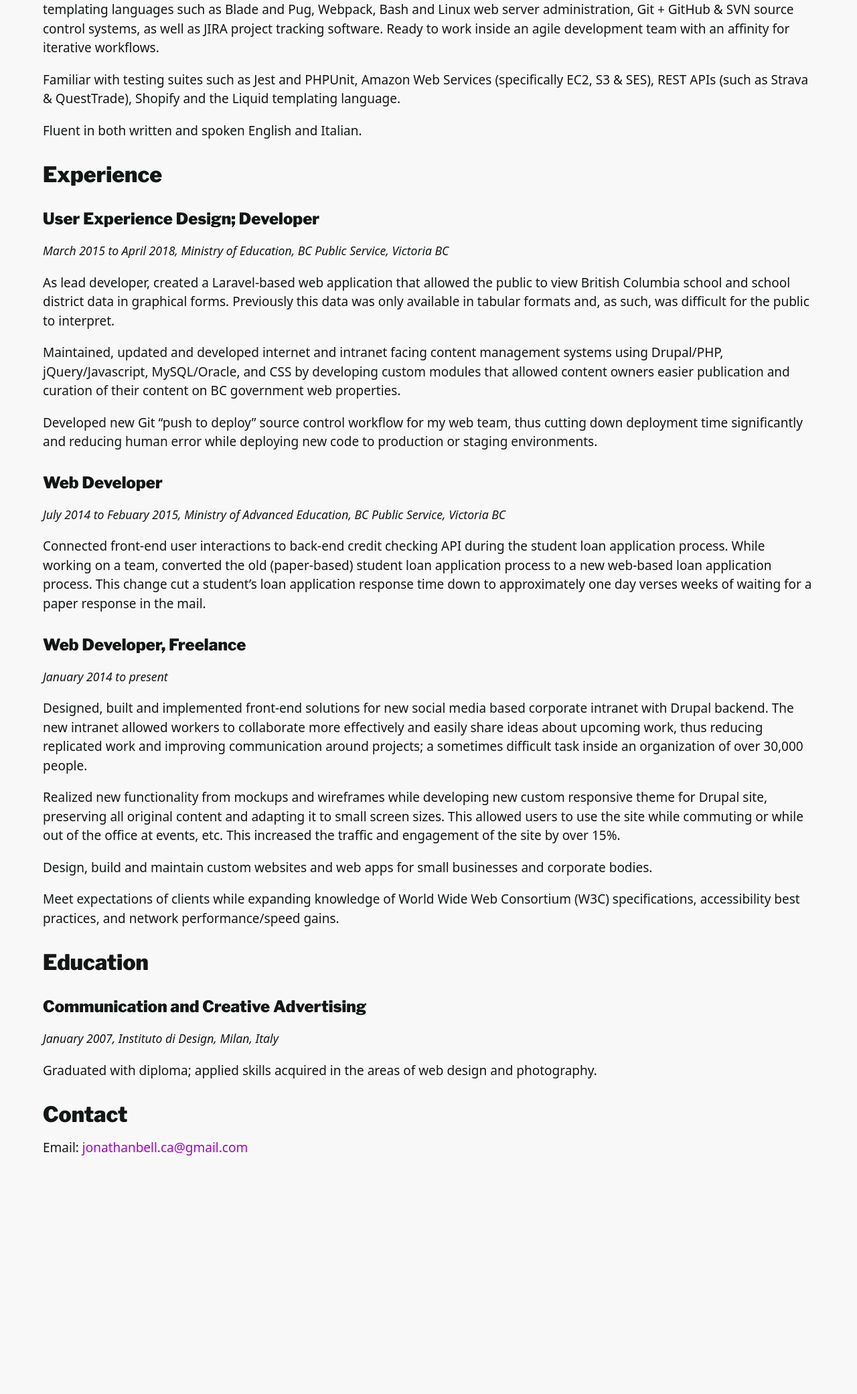
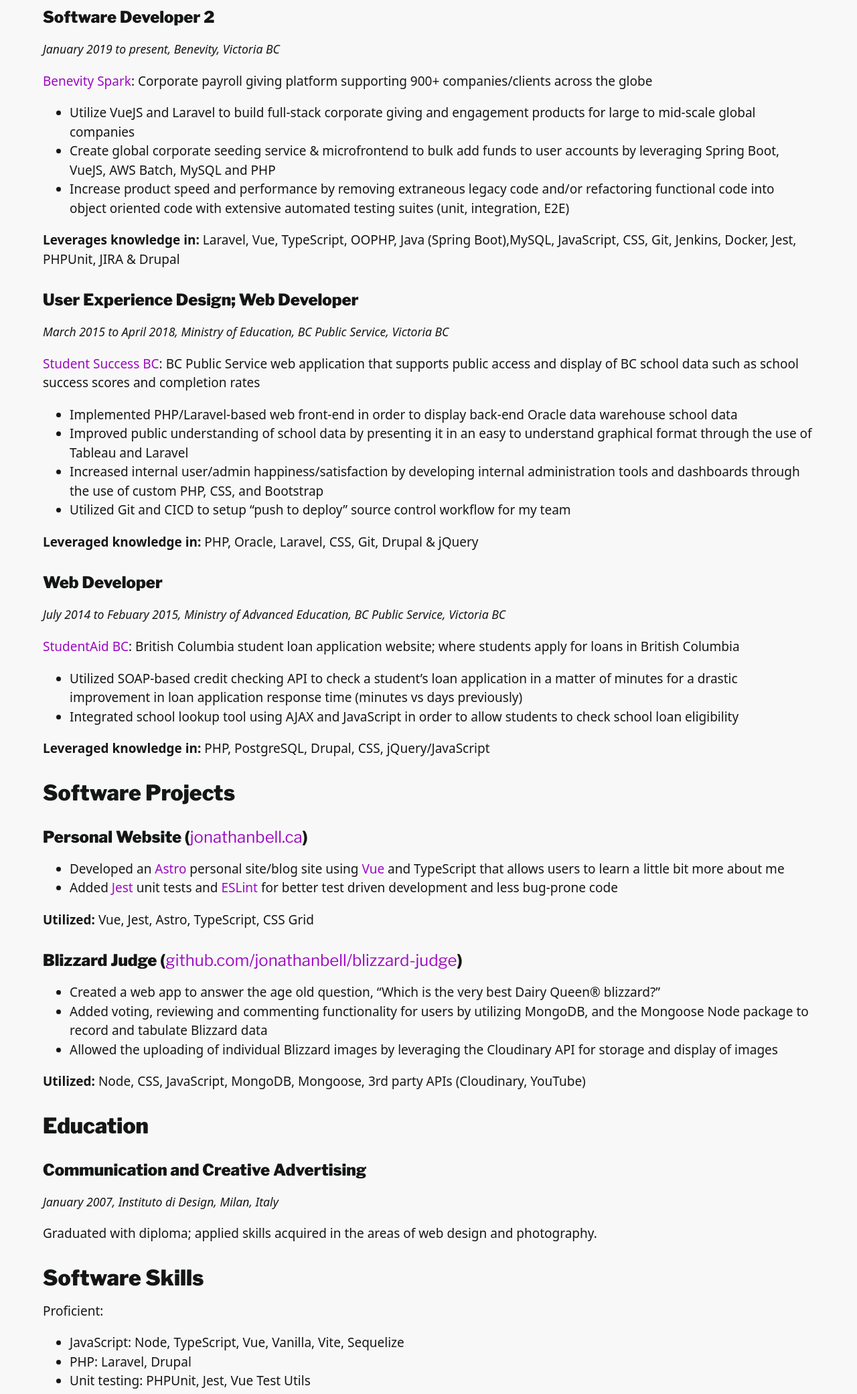
Before and after one commit to jonathanbell/jonathanbell.github.io, an Astro site: page /cv in a window 1280 px wide. Shown: the part 719-2800 px from the top of the page at 67% size. Before the commit the page ends 2498 px from the top, so only its background shows below. Built offline with nearby package versions, Linux system fonts and the light colour scheme; Astro itself is replaced by a stand-in of ours.

Commit message:
refactor(cv): update resume content for 2023

```diff
--- a/src/pages/cv.md
+++ b/src/pages/cv.md
@@ -4,55 +4,74 @@
 description: The personal curriculum vitea of Jonathan Bell
 ---
 
-## Objective
+## Contact
 
-Friendly web developer residing in Victoria BC with over ten years of experience developing and building robust, high-volume commercial and government websites/apps; proficient in JavaScript (Node, ES6, React, Vanilla JS), PHP (Laravel, Drupal), HTML, relational and non-relational databases, CSS3 and Git source control systems.
+- LinkedIn: <https://www.linkedin.com/in/jonathan-bell-331578176/>
+- Email: [jonathanbell.ca@gmail.com](mailto:jonathanbell.ca@gmail.com)
+- Website: [www.jonathanbell.ca/links](https://www.jonathanbell.ca/links/)
 
-Secure a position with a small to medium-sized (5 - 1000 employees), local or remotely-based company as a web developer. The company should have a collaborative and welcoming culture as well as opportunities for potential long-term growth into full stack engineering positions.
+## Summary
 
-## Skills
+Friendly software developer residing in Victoria BC, Canada with over seven years of experience developing and building robust, high-volume commercial and government web applications; most proficient in JavaScript (Node, TypeScript, Vue) and the LAMP stack (PHP/Laravel, Apache, MySQL).
 
-Creation of user-authenticated web apps based in NodeJS and PHP. Development and implementation of user-centric websites wrapped in content management systems.
-
-Comfortable writing front-end templates as well as server-side logic.
-
-Implementation of static designs to live production websites from graphic designers using modern tools such as Gatsby and Wordpress.
-
-Accomplished in the use of client-side and server- side JavaScript (such as React and Node), MySQL, MongoDB, front-end templating languages such as Blade and Pug, Webpack, Bash and Linux web server administration, Git + GitHub & SVN source control systems, as well as JIRA project tracking software. Ready to work inside an agile development team with an affinity for iterative workflows.
-
-Familiar with testing suites such as Jest and PHPUnit, Amazon Web Services (specifically EC2, S3 & SES), REST APIs (such as Strava & QuestTrade), Shopify and the Liquid templating language.
+Seeking a position with a small to medium-sized company as a fullstack or front-end developer. Pursuing companies with collaborative and welcoming cultures as well as opportunities for long-term growth in engineering positions. Ready to work inside an agile development team with an affinity for iterative workflows.
 
 Fluent in both written and spoken English and Italian.
 
-## Experience
+## Employment
 
-### User Experience Design; Developer
+### Software Developer 2
+
+_January 2019 to present, Benevity, Victoria BC_
+
+[Benevity Spark](https://benevity.com/): Corporate payroll giving platform supporting 900+ companies/clients across the globe
+
+- Utilize VueJS and Laravel to build full-stack corporate giving and engagement products for large to mid-scale global companies
+- Create global corporate seeding service & microfrontend to bulk add funds to user accounts by leveraging Spring Boot, VueJS, AWS Batch, MySQL and PHP
+- Increase product speed and performance by removing extraneous legacy code and/or refactoring functional code into object oriented code with extensive automated testing suites (unit, integration, E2E)
+
+**Leverages knowledge in:** Laravel, Vue, TypeScript, OOPHP, Java (Spring Boot),MySQL, JavaScript, CSS, Git, Jenkins, Docker, Jest, PHPUnit, JIRA & Drupal
+
+### User Experience Design; Web Developer
 
 _March 2015 to April 2018, Ministry of Education, BC Public Service, Victoria BC_
 
-As lead developer, created a Laravel-based web application that allowed the public to view British Columbia school and school district data in graphical forms. Previously this data was only available in tabular formats and, as such, was difficult for the public to interpret.
+[Student Success BC](https://studentsuccess.gov.bc.ca/): BC Public Service web application that supports public access and display of BC school data such as school success scores and completion rates
 
-Maintained, updated and developed internet and intranet facing content management systems using Drupal/PHP, jQuery/Javascript, MySQL/Oracle, and CSS by developing custom modules that allowed content owners easier publication and curation of their content on BC government web properties.
+- Implemented PHP/Laravel-based web front-end in order to display back-end Oracle data warehouse school data
+- Improved public understanding of school data by presenting it in an easy to understand graphical format through the use of Tableau and Laravel
+- Increased internal user/admin happiness/satisfaction by developing internal administration tools and dashboards through the use of custom PHP, CSS, and Bootstrap
+- Utilized Git and CICD to setup "push to deploy" source control workflow for my team
 
-Developed new Git "push to deploy" source control workflow for my web team, thus cutting down deployment time significantly and reducing human error while deploying new code to production or staging environments.
+**Leveraged knowledge in:** PHP, Oracle, Laravel, CSS, Git, Drupal & jQuery
 
 ### Web Developer
 
 _July 2014 to Febuary 2015, Ministry of Advanced Education, BC Public Service, Victoria BC_
 
-Connected front-end user interactions to back-end credit checking API during the student loan application process. While working on a team, converted the old (paper-based) student loan application process to a new web-based loan application process. This change cut a student's loan application response time down to approximately one day verses weeks of waiting for a paper response in the mail.
+[StudentAid BC](https://studentaidbc.ca/): British Columbia student loan application website; where students apply for loans in British Columbia
 
-### Web Developer, Freelance
+- Utilized SOAP-based credit checking API to check a student's loan application in a matter of minutes for a drastic improvement in loan application response time (minutes vs days previously)
+- Integrated school lookup tool using AJAX and JavaScript in order to allow students to check school loan eligibility
 
-_January 2014 to present_
+**Leveraged knowledge in:** PHP, PostgreSQL, Drupal, CSS, jQuery/JavaScript
 
-Designed, built and implemented front-end solutions for new social media based corporate intranet with Drupal backend. The new intranet allowed workers to collaborate more effectively and easily share ideas about upcoming work, thus reducing replicated work and improving communication around projects; a sometimes difficult task inside an organization of over 30,000 people.
+## Software Projects
 
-Realized new functionality from mockups and wireframes while developing new custom responsive theme for Drupal site, preserving all original content and adapting it to small screen sizes. This allowed users to use the site while commuting or while out of the office at events, etc. This increased the traffic and engagement of the site by over 15%.
+### Personal Website ([jonathanbell.ca](https://jonathanbell.ca))
 
-Design, build and maintain custom websites and web apps for small businesses and corporate bodies.
+- Developed an [Astro](https://astro.build/) personal site/blog site using [Vue](https://vuejs.org/) and TypeScript that allows users to learn a little bit more about me
+- Added [Jest](https://jestjs.io/) unit tests and [ESLint](https://eslint.org/) for better test driven development and less bug-prone code
 
-Meet expectations of clients while expanding knowledge of World Wide Web Consortium (W3C) specifications, accessibility best practices, and network performance/speed gains.
+**Utilized:** Vue, Jest, Astro, TypeScript, CSS Grid
+
+### Blizzard Judge ([github.com/jonathanbell/blizzard-judge](https://github.com/jonathanbell/blizzard-judge))
+
+- Created a web app to answer the age old question, "Which is the very best Dairy Queen® blizzard?"
+- Added voting, reviewing and commenting functionality for users by utilizing MongoDB, and the Mongoose Node package to record and tabulate Blizzard data
+- Allowed the uploading of individual Blizzard images by leveraging the Cloudinary API for storage and display of images
+
+**Utilized:** Node, CSS, JavaScript, MongoDB, Mongoose, 3rd party APIs (Cloudinary, YouTube)
 
 ## Education
 
@@ -62,8 +81,25 @@
 
 Graduated with diploma; applied skills acquired in the areas of web design and photography.
 
-## Contact
+## Software Skills
 
-Email: [jonathanbell.ca@gmail.com](mailto:jonathanbell.ca@gmail.com)
+Proficient:
+
+- JavaScript: Node, TypeScript, Vue, Vanilla, Vite, Sequelize
+- PHP: Laravel, Drupal
+- Unit testing: PHPUnit, Jest, Vue Test Utils
+- REST APIs
+- Git
+- CSS
+- HTML
+
+Familiar:
+
+- SQL
+- Go
+- Amazon Web Services (specifically Lambda, EC2, S3 & SES)
+- MongoDB
+- Bash
+-VBA
 
 <div style="height: 0.5rem"></div>
```
Also changed, not shown: src/pages/links.astro (+4 -4 lines), README.md.
